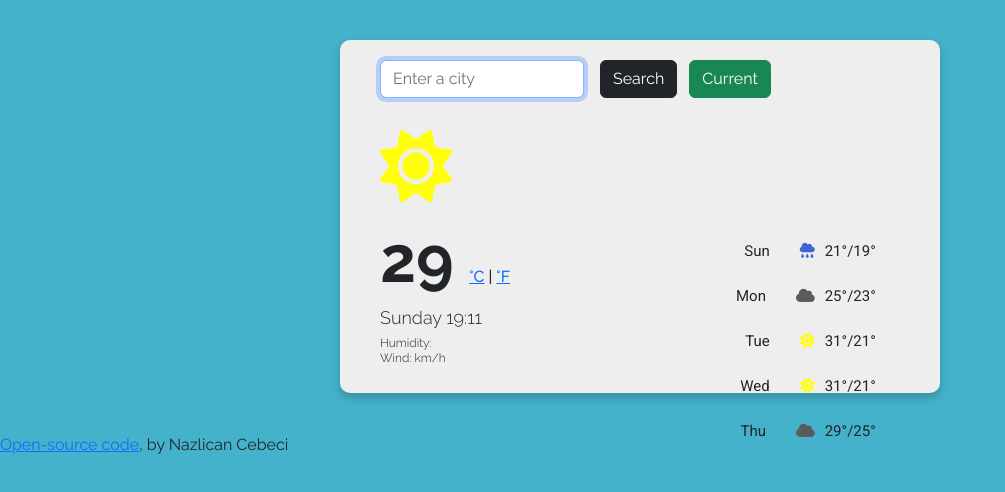
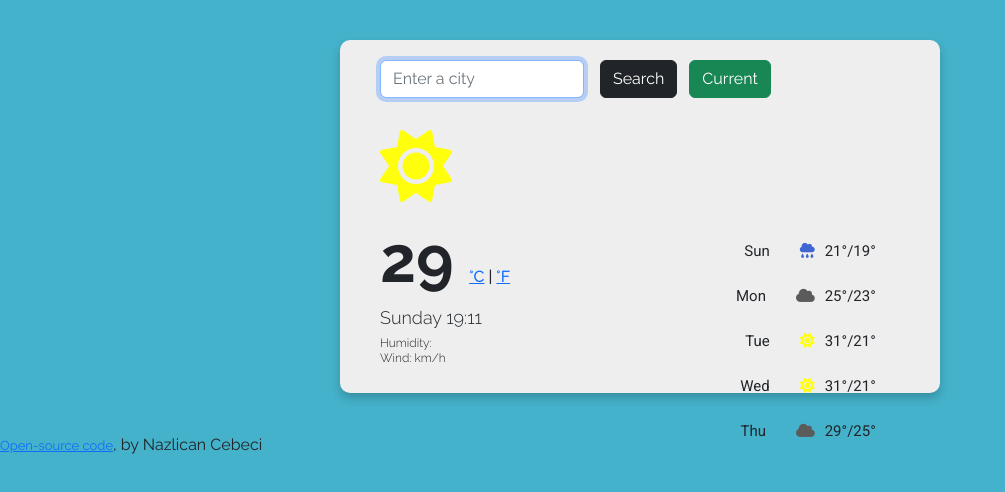
Before and after one commit to nazlicancebeci/weather-app, a plain HTML site: page index.html in a window 1280 px wide. Shown: the whole page, without its empty margins (0-1005 px from the left). Drawn offline with nearby package versions, Linux system fonts and the light colour scheme; no server answers.

Commit message:
footer styling

```diff
--- a/index.html
+++ b/index.html
@@ -95,7 +95,10 @@
       </ul>
     </div>
     <div>
-      <a href="https://github.com/nazlicancebeci/weather-app" target="_blank"
+      <a
+        href="https://github.com/nazlicancebeci/weather-app"
+        target="_blank"
+        class="footer"
         >Open-source code</a
       >, by Nazlican Cebeci
     </div>
--- a/src/styles.css
+++ b/src/styles.css
@@ -59,7 +59,11 @@ ul {
 .tab-2 {
   margin-right: 10px;
 }
-.unit  {
+.unit {
   font-size: 16px;
   font-weight: 500;
 }
+.footer {
+  text-align: center;
+  font-size: small;
+}
```
